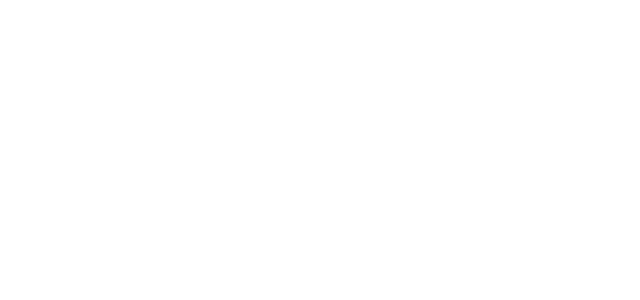
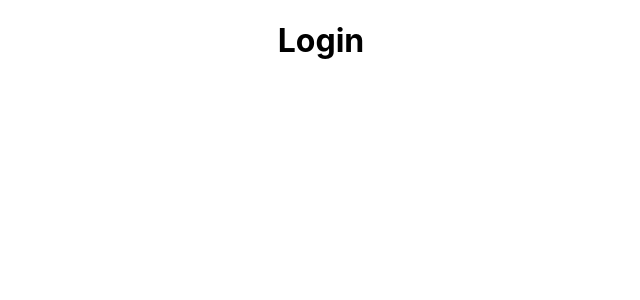
Before and after one commit to Reticent93/make-believe, a React (Create React App) app: page /login in a window 1280 px wide. Before the commit this address had no page. Shown: the top 300 px of the page, without its empty margins (319-959 px from the left). Built offline with nearby package versions, Linux system fonts and the light colour scheme.

Commit message:
fb login

```diff
--- a/src/App.js
+++ b/src/App.js
@@ -11,9 +11,9 @@
     <div className="App">
     <Routes>
       <Route index element={<Home />} />
-      <Route path="home" element={<Home />}>
-      <Route path='login' element={<Login />} />
-      </Route>
+      <Route path="/" element={<Home />} />
+      <Route path='/login' element={<Login />} />
+
       <Route path="/about" element={<About />} />
       <Route path="/contact" element={<Contact />} />
     </Routes>
--- a/src/components/Home.js
+++ b/src/components/Home.js
@@ -36,8 +36,8 @@
         <Link to ="/contact">Contact</Link>
         <Link to ="/login">Login</Link>
     </div>
-    <div id='status' className="fb-login-button" data-width="" data-size="medium" data-button-type="login_with"
-    data-layout="default" data-auto-logout-link="true" data-use-continue-as="false" onClick={onLoginClick} />
+    {/* <div id='status' className="fb-login-button" data-width="" data-size="medium" data-button-type="login_with"
+    data-layout="default" data-auto-logout-link="true" data-use-continue-as="false" onClick={onLoginClick} /> */}
     </>
   )
 }
--- a/src/components/Login.js
+++ b/src/components/Login.js
@@ -23,6 +23,7 @@
 
     const onLoginClick = () => {
         window.FB.login();
+        console.log('clicked', window.FB.login);
     };
   return (
     <>
```
